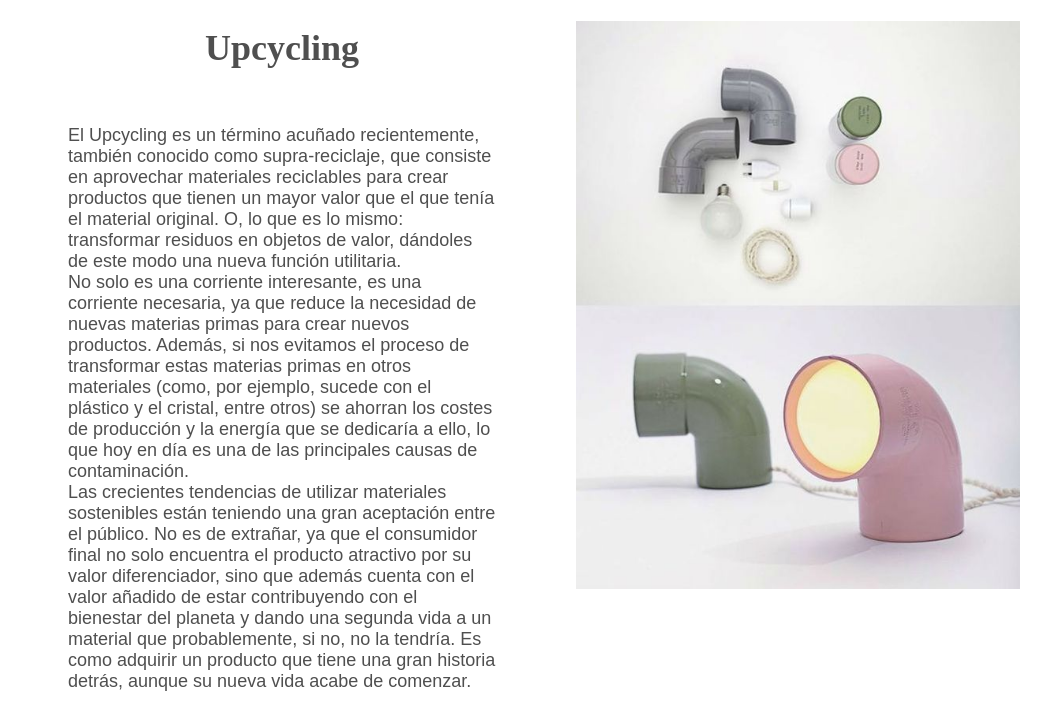
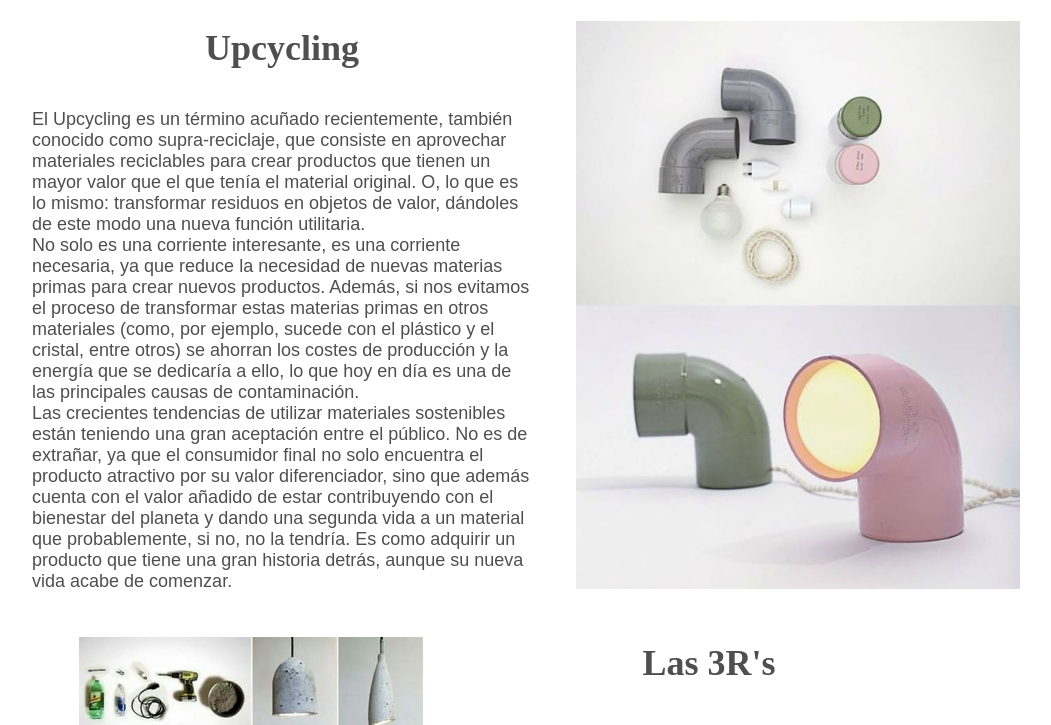
Before and after one commit to IreneMonlleo/Proyecto-Beta, a website: page aboutus.html in a window 1280 px wide. Shown: the part 845-1570 px from the top of the page, without its empty margins (160-1211 px from the left). Drawn offline with nearby package versions, Linux system fonts and the light colour scheme.

Commit message:
grid about-us

```diff
--- a/scss/htmlelements/_typography.scss
+++ b/scss/htmlelements/_typography.scss
@@ -53,7 +53,6 @@
 }
 .text{
     @include ralewey (14px,400,$color-greydark);
-    padding:$space-mediumbig;
     margin:0 auto;
 }
 
@@ -129,7 +128,6 @@ br{
         }
         .text{
             @include ralewey (18px,400,$color-greydark);
-            padding:$space-mediumbig;
             margin:0 auto;
         }
 
--- a/scss/structure/_grid.scss
+++ b/scss/structure/_grid.scss
@@ -72,8 +72,6 @@
     grid-template-areas: "header"
                          "section"
                          "main";
-
-    // justify-content: center;
 }
 .about-us{
 
@@ -97,6 +95,8 @@
 }
 .text{
     grid-area: main;
+    // text-align: justify;
+    justify-self: start;
 }
 .threeR{
     &__img{
```
Also changed, not shown: css/style.css.
